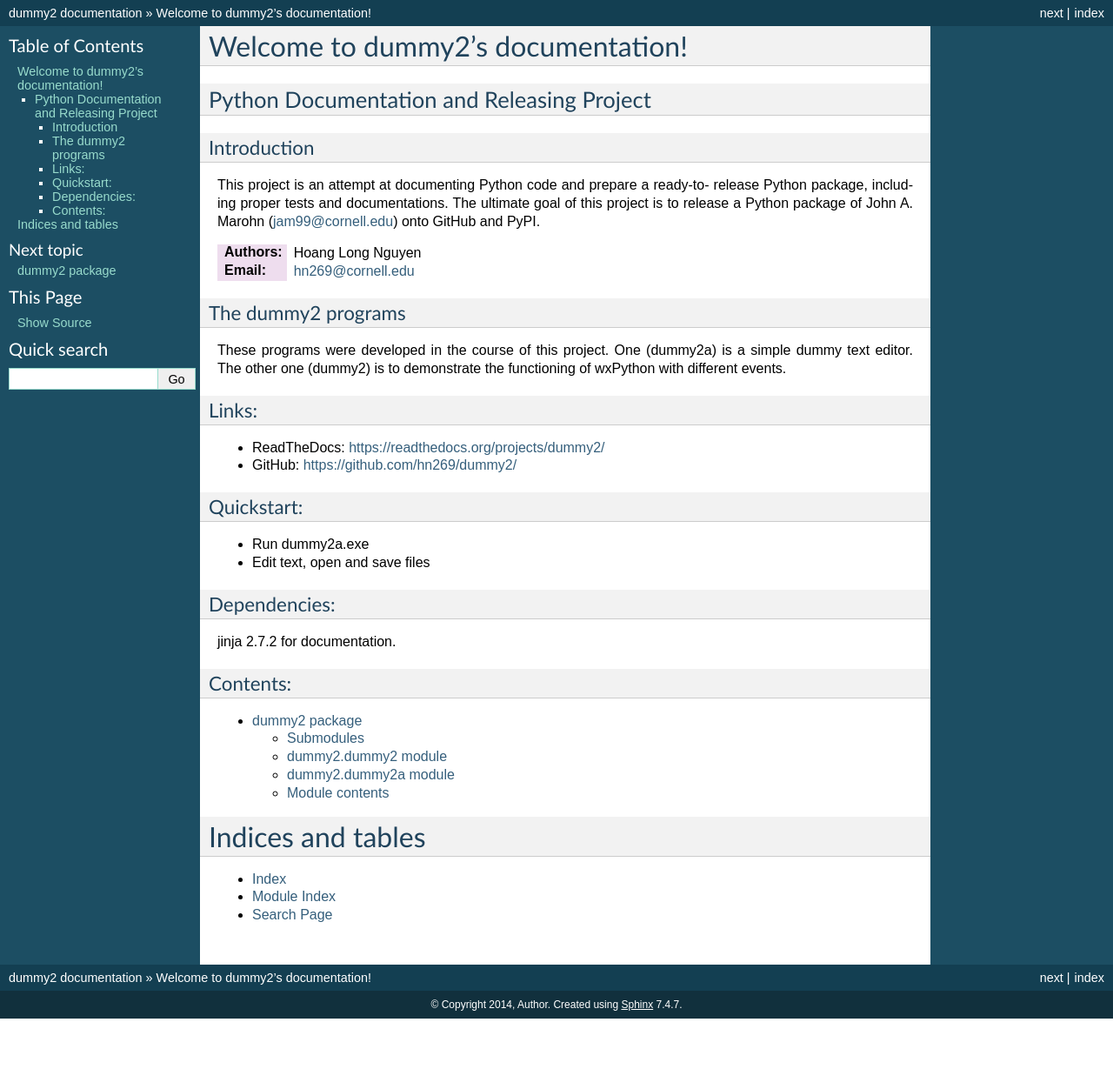
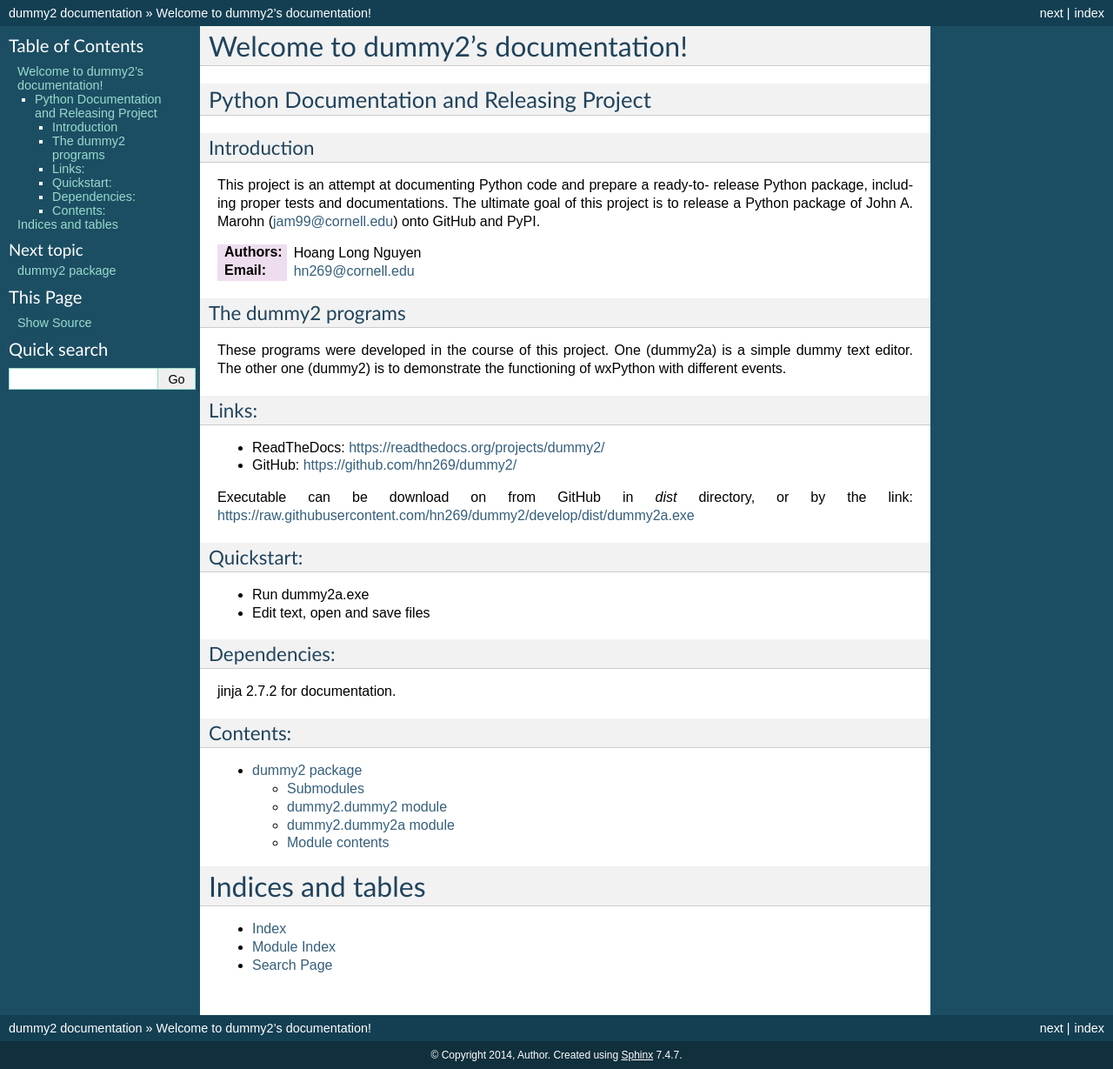
Before and after one commit to hn269/dummy2, a Sphinx documentation site: the page built from docs/index.rst, in a window 1280 px wide. Shown: the whole page at 87% size. Built offline with Sphinx 7.4.7, drawn with Linux system fonts in a browser that asks for light colours; before the commit the page ends 1171 px from its top, so only the background shows below that.

Commit message:
third sync

```diff
--- a/docs/README.txt
+++ b/docs/README.txt
@@ -27,6 +27,8 @@ Links:
 - ReadTheDocs: https://readthedocs.org/projects/dummy2/
 - GitHub: https://github.com/hn269/dummy2/
 
+Executable can be download on from GitHub in *dist* directory, or by the link: https://raw.githubusercontent.com/hn269/dummy2/develop/dist/dummy2a.exe
+
 Quickstart:
 -----------
 
```
